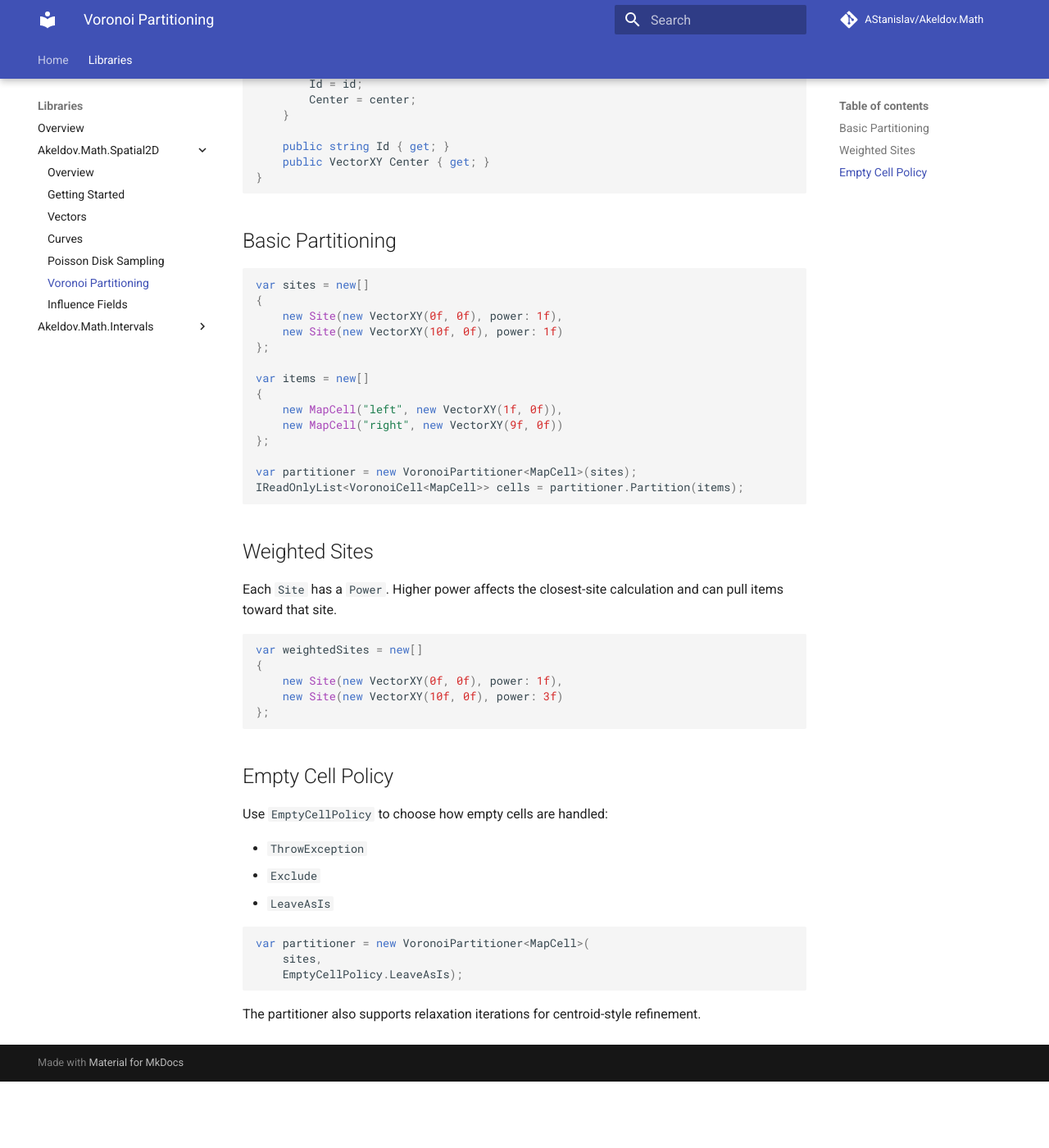
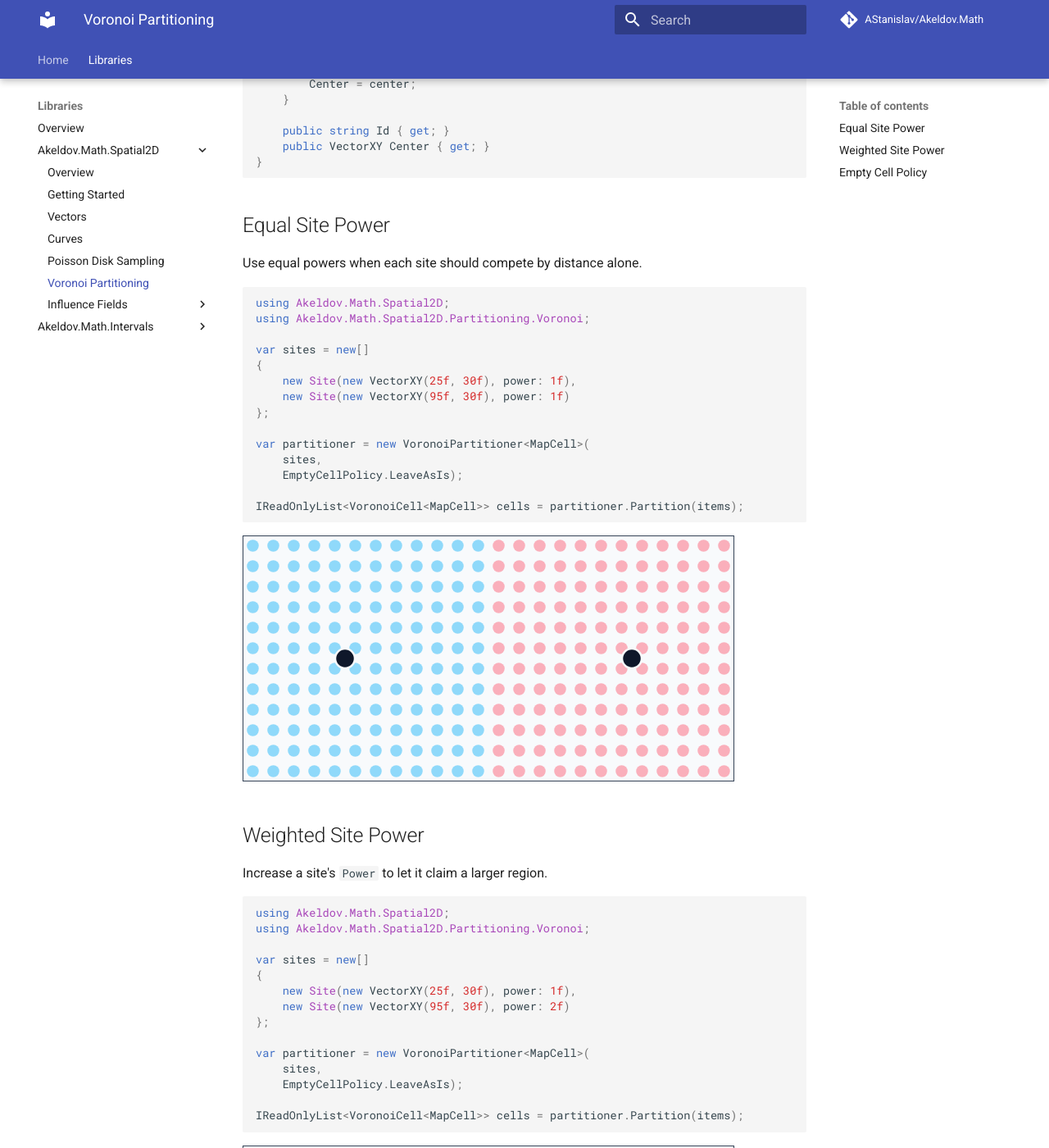
Before and after one commit to Astanislav/Akeldov.Math, an MkDocs documentation site: the page built from docs/Spatial2D/voronoi-partitioning.md, in a window 1280 px wide and 1400 px high, scrolled down 402 px. Shown: the whole window at 82% size. Built offline with MkDocs 1.6.1 and Material for MkDocs 9.7.7, drawn with Linux system fonts in a browser that asks for light colours; comment, search, counter and statistics services are not loaded; before the commit the page ends 1721 px from its top, so only the background shows below that; some of the changed text lies outside the part shown.

Commit message:
Updated docs files

````diff
--- a/docs/Spatial2D/voronoi-partitioning.md
+++ b/docs/Spatial2D/voronoi-partitioning.md
@@ -21,36 +20,51 @@ public sealed class MapCell : IHasPosition2D
 }
 ```
 
-## Basic Partitioning
+## Equal Site Power
+
+Use equal powers when each site should compete by distance alone.
 
 ```csharp
+using Akeldov.Math.Spatial2D;
+using Akeldov.Math.Spatial2D.Partitioning.Voronoi;
+
 var sites = new[]
 {
-    new Site(new VectorXY(0f, 0f), power: 1f),
-    new Site(new VectorXY(10f, 0f), power: 1f)
+    new Site(new VectorXY(25f, 30f), power: 1f),
+    new Site(new VectorXY(95f, 30f), power: 1f)
 };
 
-var items = new[]
-{
-    new MapCell("left", new VectorXY(1f, 0f)),
-    new MapCell("right", new VectorXY(9f, 0f))
-};
+var partitioner = new VoronoiPartitioner<MapCell>(
+    sites,
+    EmptyCellPolicy.LeaveAsIs);
 
-var partitioner = new VoronoiPartitioner<MapCell>(sites);
 IReadOnlyList<VoronoiCell<MapCell>> cells = partitioner.Partition(items);
 ```
 
-## Weighted Sites
+![Voronoi partition with equal site power](../assets/spatial2d/voronoi/equal-power.svg)
 
-Each `Site` has a `Power`. Higher power affects the closest-site calculation and can pull items toward that site.
+## Weighted Site Power
+
+Increase a site's `Power` to let it claim a larger region.
 
 ```csharp
-var weightedSites = new[]
+using Akeldov.Math.Spatial2D;
+using Akeldov.Math.Spatial2D.Partitioning.Voronoi;
+
+var sites = new[]
 {
-    new Site(new VectorXY(0f, 0f), power: 1f),
-    new Site(new VectorXY(10f, 0f), power: 3f)
+    new Site(new VectorXY(25f, 30f), power: 1f),
+    new Site(new VectorXY(95f, 30f), power: 2f)
 };
+
+var partitioner = new VoronoiPartitioner<MapCell>(
+    sites,
+    EmptyCellPolicy.LeaveAsIs);
+
+IReadOnlyList<VoronoiCell<MapCell>> cells = partitioner.Partition(items);
 ```
+
+![Voronoi partition with weighted site power](../assets/spatial2d/voronoi/weighted-power.svg)
 
 ## Empty Cell Policy
 
@@ -59,11 +73,3 @@ Use `EmptyCellPolicy` to choose how empty cells are handled:
 - `ThrowException`
 - `Exclude`
 - `LeaveAsIs`
-
-```csharp
-var partitioner = new VoronoiPartitioner<MapCell>(
-    sites,
-    EmptyCellPolicy.LeaveAsIs);
-```
-
-The partitioner also supports relaxation iterations for centroid-style refinement.
--- a/mkdocs.yml
+++ b/mkdocs.yml
@@ -24,7 +24,10 @@ nav:
           - Curves: Spatial2D/curves.md
           - Poisson Disk Sampling: Spatial2D/poisson-disk-sampling.md
           - Voronoi Partitioning: Spatial2D/voronoi-partitioning.md
-          - Influence Fields: Spatial2D/influence-fields.md
+          - Influence Fields:
+              - Overview: Spatial2D/influence-fields/index.md
+              - Sampling: Spatial2D/influence-fields/sampling.md
+              - Culling: Spatial2D/influence-fields/culling.md
       - Akeldov.Math.Intervals:
           - Overview: Intervals/index.md
 
````
Also changed, not shown: other parts of docs/Spatial2D/voronoi-partitioning.md (+0 -1 lines), docs/Spatial2D/index.md (+1 -1 lines), docs/Spatial2D/influence-fields.md (deleted, +0 -38 lines), docs/Spatial2D/influence-fields/culling.md (added, +33 -0 lines), docs/Spatial2D/influence-fields/index.md (added, +15 -0 lines), docs/Spatial2D/influence-fields/sampling.md (added, +56 -0 lines), docs/Spatial2D/poisson-disk-sampling.md (+33 -17 lines), docs/assets/spatial2d/influence/barycentric-sampler.png (added), docs/assets/spatial2d/influence/delaunay-culler.png (added), docs/assets/spatial2d/influence/inverse-distance-weighted-sampler.png (added), docs/assets/spatial2d/influence/nearest-sampler.png (added), docs/assets/spatial2d/poisson-disk/constant-distance.svg (added), docs/assets/spatial2d/poisson-disk/variable-distance.svg (added), docs/assets/spatial2d/voronoi/equal-power.svg (added), 1 more files.
